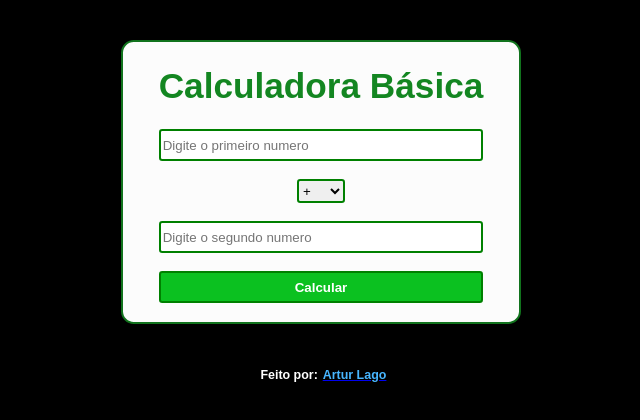
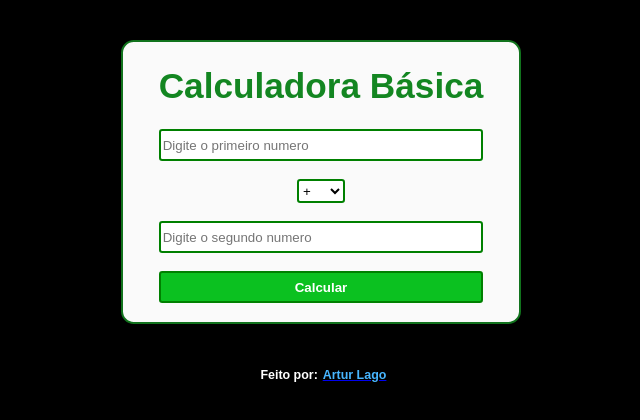
Before and after one commit to coderArtur/Basic-Calculator, a plain HTML site: page index.html in a window 1280 px wide. Shown: the full height of the page, 319-959 px from the left. Drawn offline with Linux system fonts and the light colour scheme.

Commit message:
Pequenas alterações

```diff
--- a/index.html
+++ b/index.html
@@ -4,7 +4,7 @@
     <meta charset="UTF-8" />
     <meta http-equiv="X-UA-Compatible" content="IE=edge" />
     <meta name="viewport" content="width=device-width, initial-scale=1.0" />
-    <link rel="stylesheet" href="/styles/style.css" />
+    <link rel="stylesheet" href="./styles/style.css" />
     <title>Calculadora</title>
   </head>
   <body>
--- a/styles/style.css
+++ b/styles/style.css
@@ -19,7 +19,7 @@ body {
   flex-direction: column;
   border: 2px solid hsl(127, 74%, 26%);
   border-radius: 0.8rem;
-  background-color: rgb(252, 252, 252);
+  background-color: rgb(250, 250, 250);
 }
 
 h1 {
@@ -40,6 +40,7 @@ input {
 #selector {
   width: 3rem;
   height: 1.5rem;
+  background-color: hsl(0, 0%, 100%);
   border: 2px solid green;
   border-radius: 0.2rem;
 }
```
